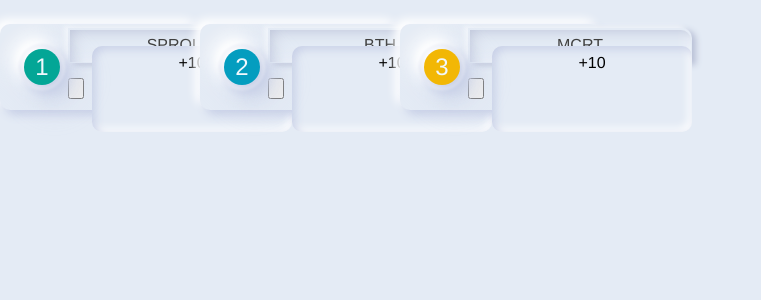
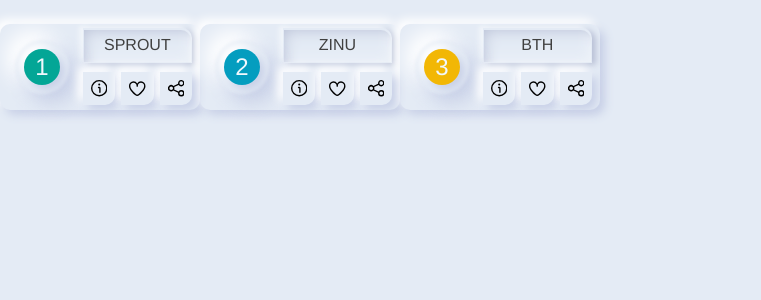
Before and after one commit to StevenCreates/gemwarrior.io, a Next.js app: page /testing in a window 1280 px wide. Shown: the top 300 px of the page, without its empty margins (0-761 px from the left). Built offline with nearby package versions, Linux system fonts and the light colour scheme.

Commit message:
working on small cards - finished a lot of the styling

```diff
--- a/components/GemButton.js
+++ b/components/GemButton.js
@@ -13,8 +13,14 @@ export const BUTTON_VARIANTS = {
   DESTRUCTIVE: "destructive",
 };
 
+const boxShadowSelector = {
+  inset: "inset 3px 3px 3px rgba(255, 255, 255, 0.5), inset -3px -3px 3px rgba(0, 0, 0, 0.05)",
+  standard: "5px 5px 10px #c8d0e7, -5px -5px 10px #ffffff;",
+};
+
 export const GemButton = forwardRef(
-  ({ children, className = "", disabled, onClick, size, ...rest }, ref) => {
+  ({ borderRadius, children, color, className = "", disabled, onClick, paddingProp, size, type = "standard", ...rest }, ref) => {
+    const boxShadowProp = boxShadowSelector[type]
     return (
       <>
         <button
@@ -26,8 +32,27 @@ export const GemButton = forwardRef(
         >
           {children}
         </button>
-        <style>
-
+        <style jsx>
+          {`
+          button {
+            display: flex;
+            align-items: center;
+            justify-content: center;
+            border: none;
+            border-radius: ${borderRadius ? borderRadius : '10px'};
+            padding: ${paddingProp ? paddingProp : '8px'};
+            cursor: disabled ? not-allowed : pointer;
+            white-space: nowrap;
+            position: relative;
+            margin: 0;
+            width: auto;
+            background: ${color ? color : '#E4EBF5'};
+            box-shadow: ${boxShadowProp}
+          }
+          button:hover {
+            box-shadow: ${type === "standard" ? boxShadowSelector.inset : boxShadowSelector.standard};
+        }
+          `}
         </style>
       </>
     );
--- a/components/SmallCard.js
+++ b/components/SmallCard.js
@@ -5,16 +5,15 @@ import { CircleRank } from "./CircleRank";
 import { LinkButton } from "./LinkButton";
 import { SymbolDisplay } from "./SymbolDisplay";
 import { GemButton } from "./GemButton";
-import Hamburger from "./icons/Hamburger"
+import Hamburger from "./icons/Hamburger";
+import Info from "./icons/Info";
+import EmptyHeart from "./icons/EmptyHeart";
+import Share from "./icons/Share";
 
 export const SmallCard = ({ coin, ...rest }) => {
-  const [show, setShow] = useState(false);
-  const handleShowMore = () => {
-    console.log(show);
-  };
-  const handleClick = () => {
-    console.log(coin);
-  };
+  // Coming soon to show drawer below card
+  // const [show, setShow] = useState(false);
+
   return (
     <>
       <div
@@ -34,13 +33,23 @@ export const SmallCard = ({ coin, ...rest }) => {
               <CircleRank coin={coin} />
             </div>
             <SymbolDisplay symbol={coin.symbol} />
-            {/* <LinkButton key={coin.rank + coin.symbol} borderRadius="5px" /> */}
-            <GemButton onClick={() => console.log(coin)} >
-              <Hamburger />
-            </GemButton>
-            <Container type="inset" borderRadius={"0"}>
-              +10
-            </Container>
+            <div className="action-container">
+              <GemButton borderRadius={'0'} onClick={() => console.log(coin)}>
+                <Info />
+              </GemButton>
+              <GemButton
+                // color={"#331327"}
+                borderRadius={'0'}
+                onClick={() => console.log(coin)}
+              >
+                <EmptyHeart />
+              </GemButton>
+              <GemButton
+              borderRadius={'0 0 10px 0'}
+              onClick={() => console.log(coin)}>
+                <Share />
+              </GemButton>
+            </div>
           </div>
         </Card>
       </div>
@@ -63,29 +72,28 @@ export const SmallCard = ({ coin, ...rest }) => {
             grid-row-gap: 8px;
             box-sizing: border-box;
           }
-          .third-column {
-            height: 100%;
-            display: grid;
-            box-sizing: border-box;
-            grid-row-start: 2;
-            grid-column-start: 2;
-            grid-row-end: 3;
-            grid-column-end: 4;
-          }
           .rank-container {
             grid-row-start: 1;
             grid-column-start: 1;
             grid-row-end: 3;
             grid-column-end: 1;
           }
-          .link-container {
+          .action-container {
             height: 100%;
+            width: 100%;
             display: grid;
-            grid-template-columns: repeat(4, 1fr);
-            grid-column-gap: 4px;
+            grid-row-start: 2;
+            grid-row-end: 2;
+            grid-column-start: 2;
+            grid-column-end: 4;
             align-items: center;
+            grid-template-columns: repeat(3, 1fr);
             align-content: center;
             text-align: center;
+            grid-column-gap: 6px;
+          }
+          .action-container-item {
+            margin-left: 6px;
           }
         `}
       </style>
--- a/pages/index.js
+++ b/pages/index.js
@@ -5,7 +5,7 @@ import styles from "../styles/Home.module.css";
 import axios from "axios";
 import { Card } from "../components/Card";
 import { Container } from "../components/Container";
-import { Button } from "../components/Button";
+// import { Button } from "../components/Button";
 
 export default function Home() {
   // const fetchMyAPI = React.useCallback(async () => {
@@ -61,7 +61,7 @@ export default function Home() {
             </Container>
             <div className="links">
               <Container padding="8px" type="inset">
-                <Button color="blue"></Button>
+                {/* <Button color="blue"></Button> */}
               </Container>
             </div>
           </div>
--- a/pages/testing.js
+++ b/pages/testing.js
@@ -16,12 +16,12 @@ const coins = [
   },
   {
     rank: 2,
-    symbol: "BTH",
+    symbol: "ZINU",
     icon: "",
   },
   {
     rank: 3,
-    symbol: "MCRT",
+    symbol: "BTH",
     icon: "",
   },
 ];
```
